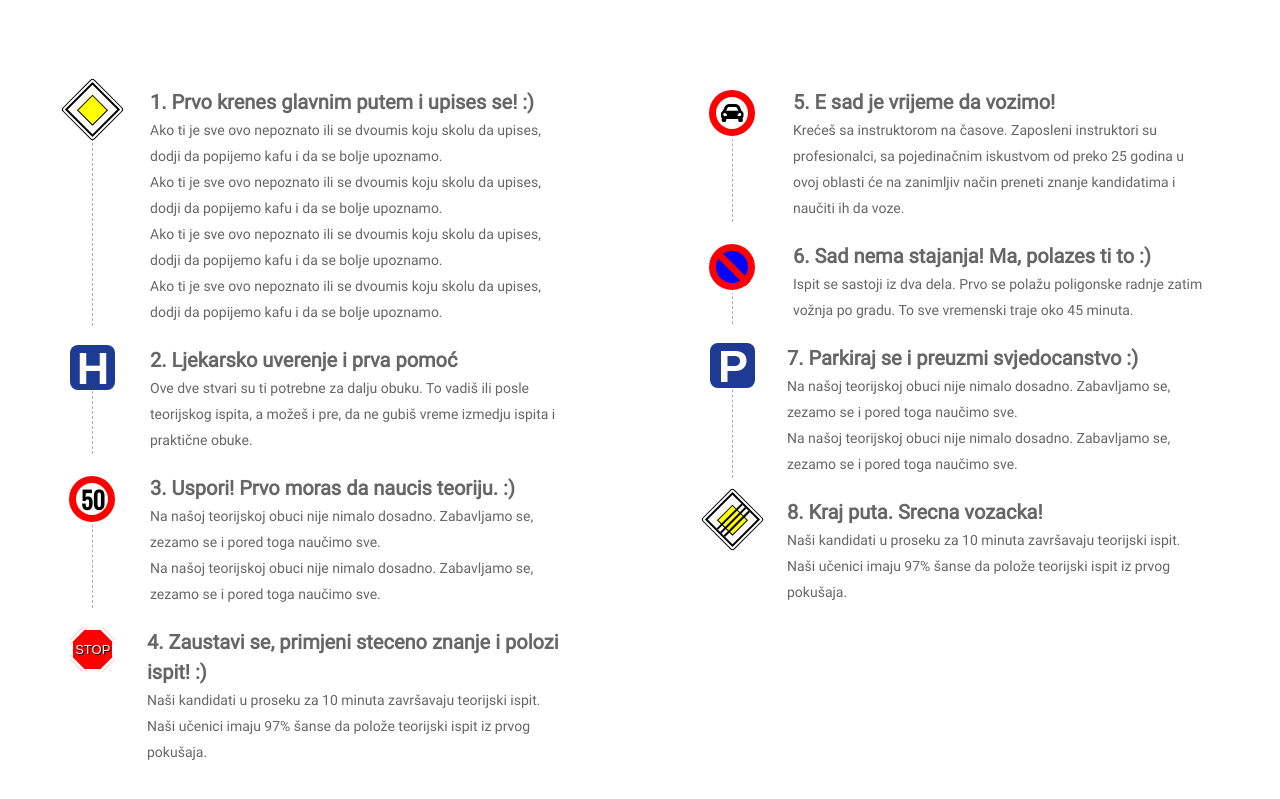
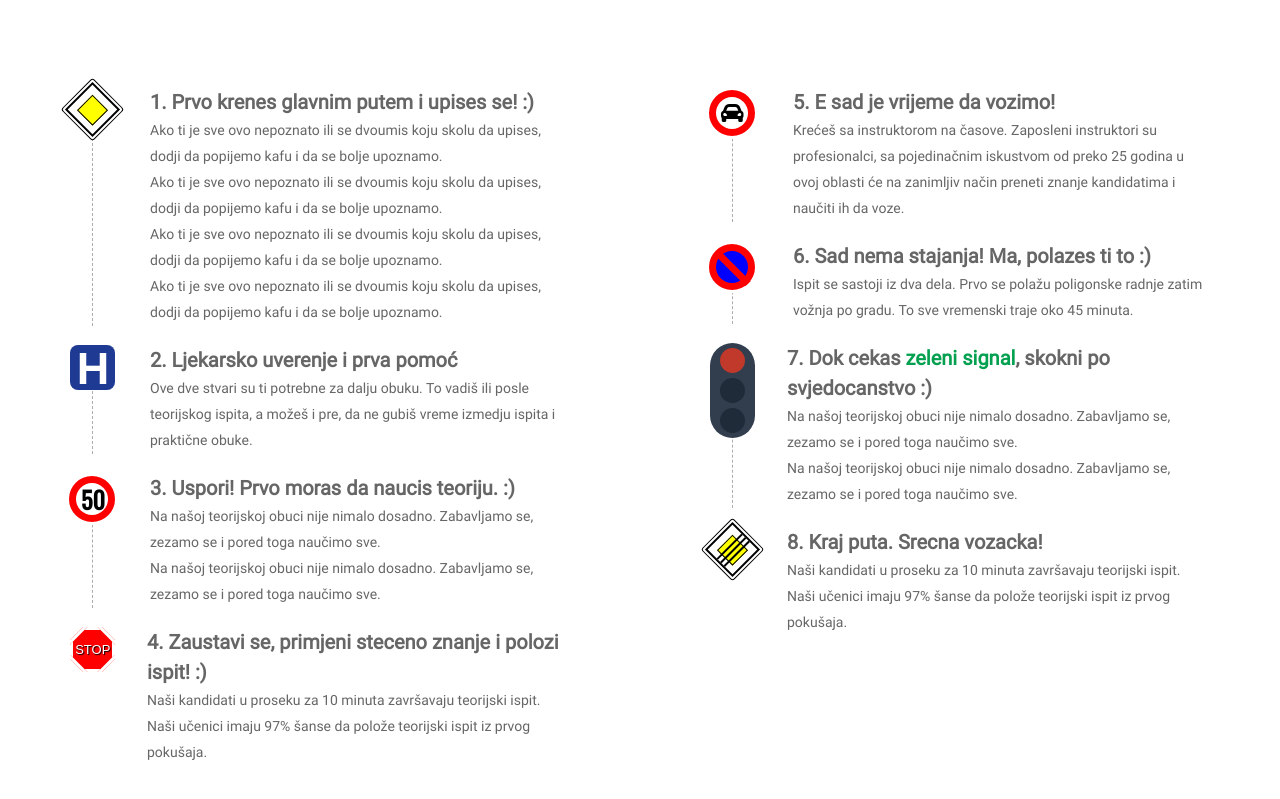
Before and after one commit to dumaaas/zeleni-signal, a website: page public/index.html in a window 1280 px wide. Shown: the part 2737-3536 px from the top of the page. Drawn offline with nearby package versions, Linux system fonts and the light colour scheme.

Commit message:
Dodat semafora umjesto parkinga

```diff
--- a/public/index.html
+++ b/public/index.html
@@ -482,14 +482,25 @@
                         </li>
                         <li class="relative mt-[20px]">
                             <div class="flex flex-row">
-                                <div class="sign-flat">
+                                <!-- <div class="sign-flat">
                                     <p class="text-white text-[45px] font-bold mt-[-10px] ml-[1px]">
                                         P
                                     </p>
+                                </div> -->
+                                <div class="z-20 w-[45px] bg-[#323E4E] h-[95px] py-[5px] rounded-[50px]">
+                                    <div class="mx-auto rounded-[50%] bg-[#C0392B] w-[25px] h-[25px] ">
+
+                                    </div>
+                                    <div class="mx-auto rounded-[50%] bg-[#1F2B38] w-[25px] h-[25px] mt-[5px]">
+
+                                    </div>
+                                    <div class="mx-auto rounded-[50%] bg-[#1F2B38] w-[25px] h-[25px] mt-[5px]">
+
+                                    </div>
                                 </div>
                                 <div class="pl-[32px] w-[452px]">
                                     <h3 class="text-[20px] font-bold text-[#666666] leading-[30px]">
-                                        7. Parkiraj se i preuzmi svjedocanstvo :)
+                                        7. Dok cekas <span class="text-[#03A04F]">zeleni signal</span>, skokni po svjedocanstvo :)
                                     </h3>
                                     <p class="text-[#666666] leading-[26px] text-[14px]">
                                         Na našoj teorijskoj obuci nije nimalo dosadno. Zabavljamo se, zezamo se i pored
--- a/public/style/style.css
+++ b/public/style/style.css
@@ -1434,6 +1434,9 @@ body {
 .left-\[-40px\]{
     left: -40px;
 }
+.z-20{
+    z-index: 20;
+}
 .mx-auto{
     margin-left: auto;
     margin-right: auto;
@@ -1469,6 +1472,9 @@ body {
 .ml-\[1px\]{
     margin-left: 1px;
 }
+.mt-\[5px\]{
+    margin-top: 5px;
+}
 .inline-block{
     display: inline-block;
 }
@@ -1493,6 +1499,12 @@ body {
 .h-full{
     height: 100%;
 }
+.h-\[95px\]{
+    height: 95px;
+}
+.h-\[25px\]{
+    height: 25px;
+}
 .h-screen{
     height: 100vh;
 }
@@ -1517,6 +1529,12 @@ body {
 .w-\[452px\]{
     width: 452px;
 }
+.w-\[45px\]{
+    width: 45px;
+}
+.w-\[25px\]{
+    width: 25px;
+}
 .max-w-\[600px\]{
     max-width: 600px;
 }
@@ -1549,6 +1567,12 @@ body {
 }
 .rounded-\[10px\]{
     border-radius: 10px;
+}
+.rounded-\[50px\]{
+    border-radius: 50px;
+}
+.rounded-\[50\%\]{
+    border-radius: 50%;
 }
 .border-\[1px\]{
     border-width: 1px;
@@ -1576,6 +1600,18 @@ body {
     --tw-bg-opacity: 1;
     background-color: rgba(255, 255, 255, var(--tw-bg-opacity));
 }
+.bg-\[\#323E4E\]{
+    --tw-bg-opacity: 1;
+    background-color: rgba(50, 62, 78, var(--tw-bg-opacity));
+}
+.bg-\[\#C0392B\]{
+    --tw-bg-opacity: 1;
+    background-color: rgba(192, 57, 43, var(--tw-bg-opacity));
+}
+.bg-\[\#1F2B38\]{
+    --tw-bg-opacity: 1;
+    background-color: rgba(31, 43, 56, var(--tw-bg-opacity));
+}
 .bg-cover{
     background-size: cover;
 }
@@ -1611,6 +1647,10 @@ body {
 .px-\[40px\]{
     padding-left: 40px;
     padding-right: 40px;
+}
+.py-\[5px\]{
+    padding-top: 5px;
+    padding-bottom: 5px;
 }
 .pt-\[6px\]{
     padding-top: 6px;
```
